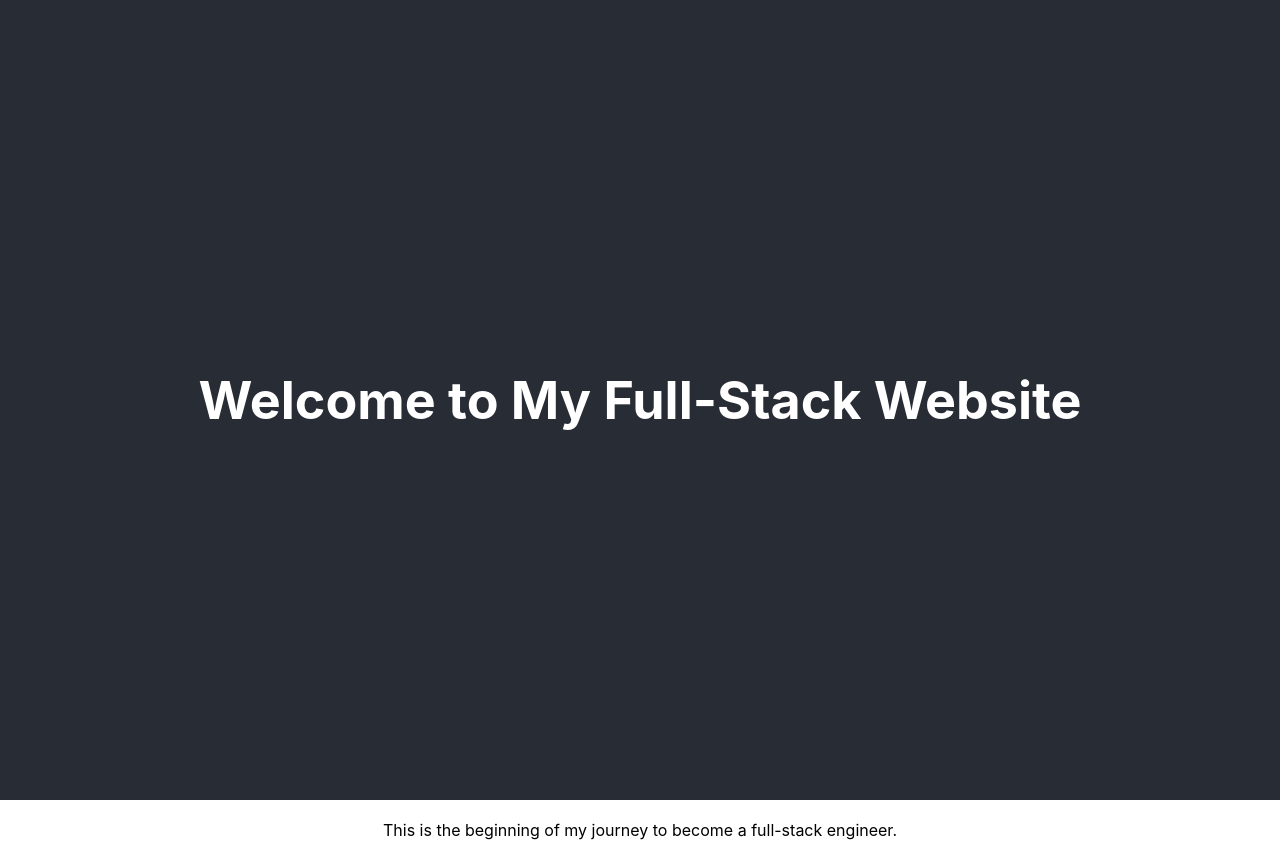
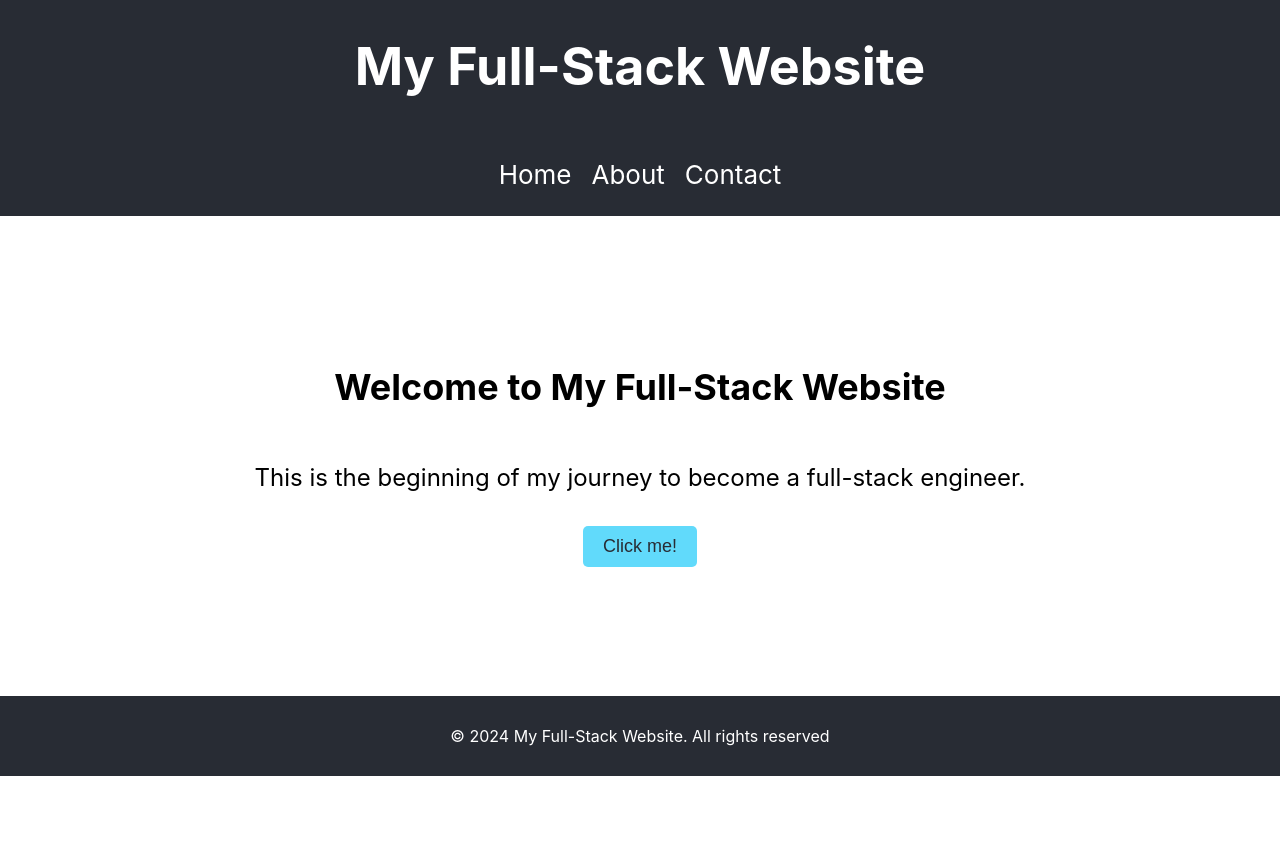
Before and after one commit to thgeek24/thgeek-web, a React (Create React App) app: page / in a window 1280 px wide. After the commit the page ends 800 px from the top, so only its background shows below. Built offline with nearby package versions, Linux system fonts and the light colour scheme.

Commit message:
feat: add Header.js, Footer.js and Button.js

```diff
--- a/src/App.css
+++ b/src/App.css
@@ -4,7 +4,7 @@
 
 .App-header {
   background-color: #282c34;
-  min-height: 100vh;
+  min-height: 20vh;
   display: flex;
   flex-direction: column;
   align-items: center;
@@ -13,6 +13,52 @@
   color: white;
 }
 
-main {
-  margin-top: 20px;
+.App-header nav ul {
+  list-style-type: none;
+  padding: 0;
 }
+
+.App-header nav ul li {
+  display: inline;
+  margin: 0 10px;
+}
+
+.App-header nav ul li a {
+  color: white;
+  text-decoration: none;
+}
+
+.App-main {
+  min-height: 60vh;
+  display: flex;
+  flex-direction: column;
+  align-items: center;
+  justify-content: center;
+  font-size: calc(8px + 2vmin);
+}
+
+.App-footer {
+  background-color: #282c34;
+  min-height: 10vh;
+  display: flex;
+  flex-direction: column;
+  align-items: center;
+  justify-content: center;
+  font-size: calc(8px + 1vmin);
+  color: white;
+}
+
+.App-button {
+  font-size: calc(10px + 1vmin);
+  padding: 10px 20px;
+  margin: 10px;
+  background-color: #61dafb;
+  color: #282c34;
+  border: none;
+  border-radius: 5px;
+  cursor: pointer;
+}
+
+.App-button:hover {
+  background-color: #21a1c1;
+}
--- a/src/App.js
+++ b/src/App.js
@@ -1,15 +1,23 @@
 import React from 'react';
 import './App.css';
+import Header from './components/Header';
+import Footer from './components/Footer';
+import Button from './components/Button';
 
 function App() {
+    const handleClick = () => {
+        alert('Button clicked!');
+    };
+
     return (
         <div className="App">
-        <header className="App-header">
-          <h1>Welcome to My Full-Stack Website</h1>
-        </header>
-        <main>
+            <Header/>
+            <main className="App-main">
+                <h2>Welcome to My Full-Stack Website</h2>
                 <p>This is the beginning of my journey to become a full-stack engineer.</p>
+                <Button text="Click me!" onClick={handleClick}/>
             </main>
+            <Footer/>
         </div>
     );
 }
--- /dev/null
+++ b/src/components/Button.js
@@ -0,0 +1,11 @@
+import React from 'react';
+
+function Button({text, onClick}) {
+    return (
+        <button className="App-button" onClick={onClick}>
+            {text}
+        </button>
+    );
+}
+
+export default Button;
--- /dev/null
+++ b/src/components/Footer.js
@@ -0,0 +1,9 @@
+import React from 'react';
+
+function Footer() {
+    return (<footer className="App-footer">
+        <p>&copy; 2024 My Full-Stack Website. All rights reserved</p>
+    </footer>);
+}
+
+export default Footer;
--- /dev/null
+++ b/src/components/Header.js
@@ -0,0 +1,18 @@
+import React from 'react';
+
+function Header() {
+    return (
+        <header className="App-header">
+            <h1>My Full-Stack Website</h1>
+            <nav>
+                <ul>
+                    <li><a href="/">Home</a></li>
+                    <li><a href="/about">About</a></li>
+                    <li><a href="/contact">Contact</a></li>
+                </ul>
+            </nav>
+        </header>
+    );
+}
+
+export default Header;
```
Lines whose indentation alone changed are shown as unchanged.
